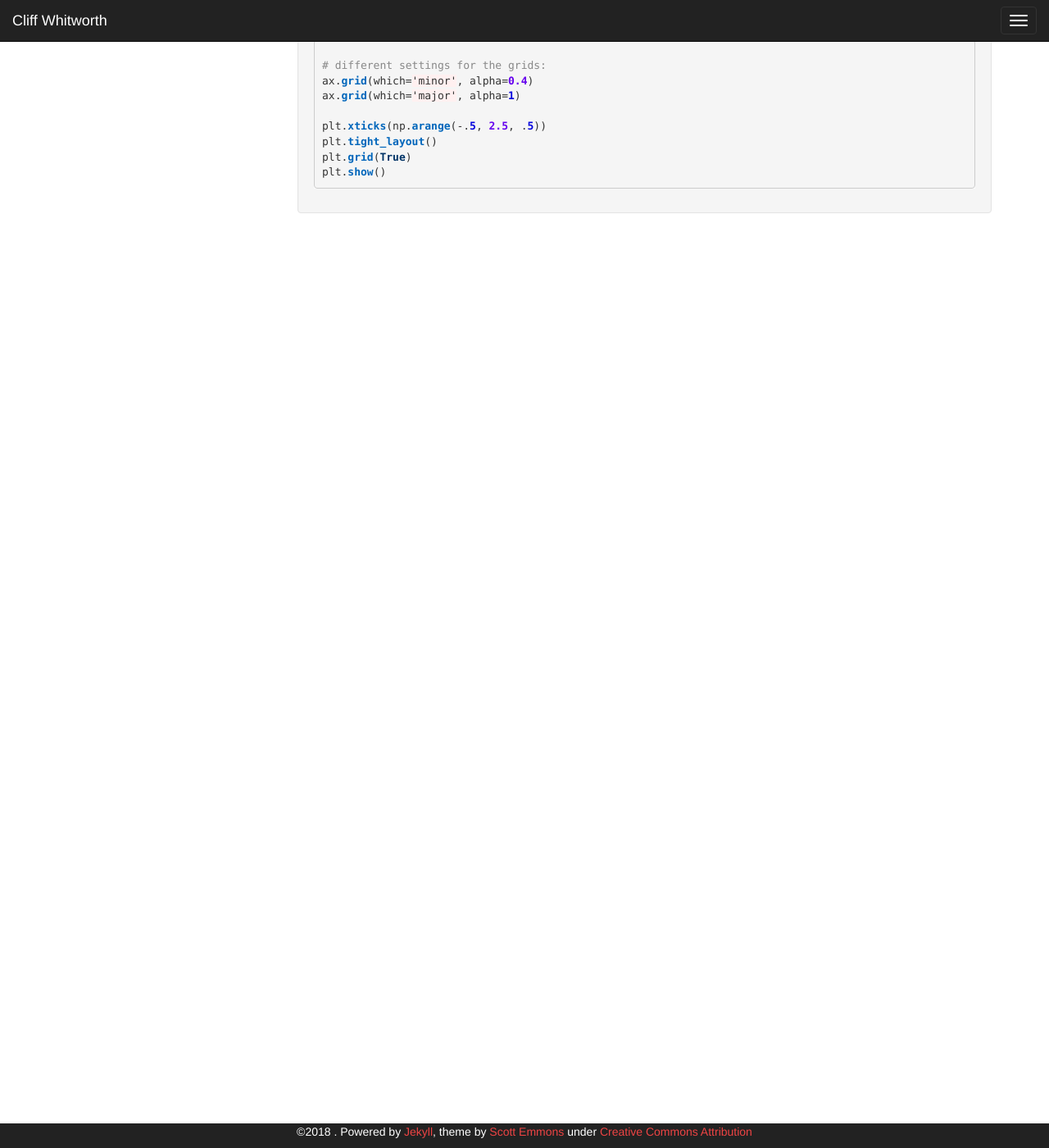
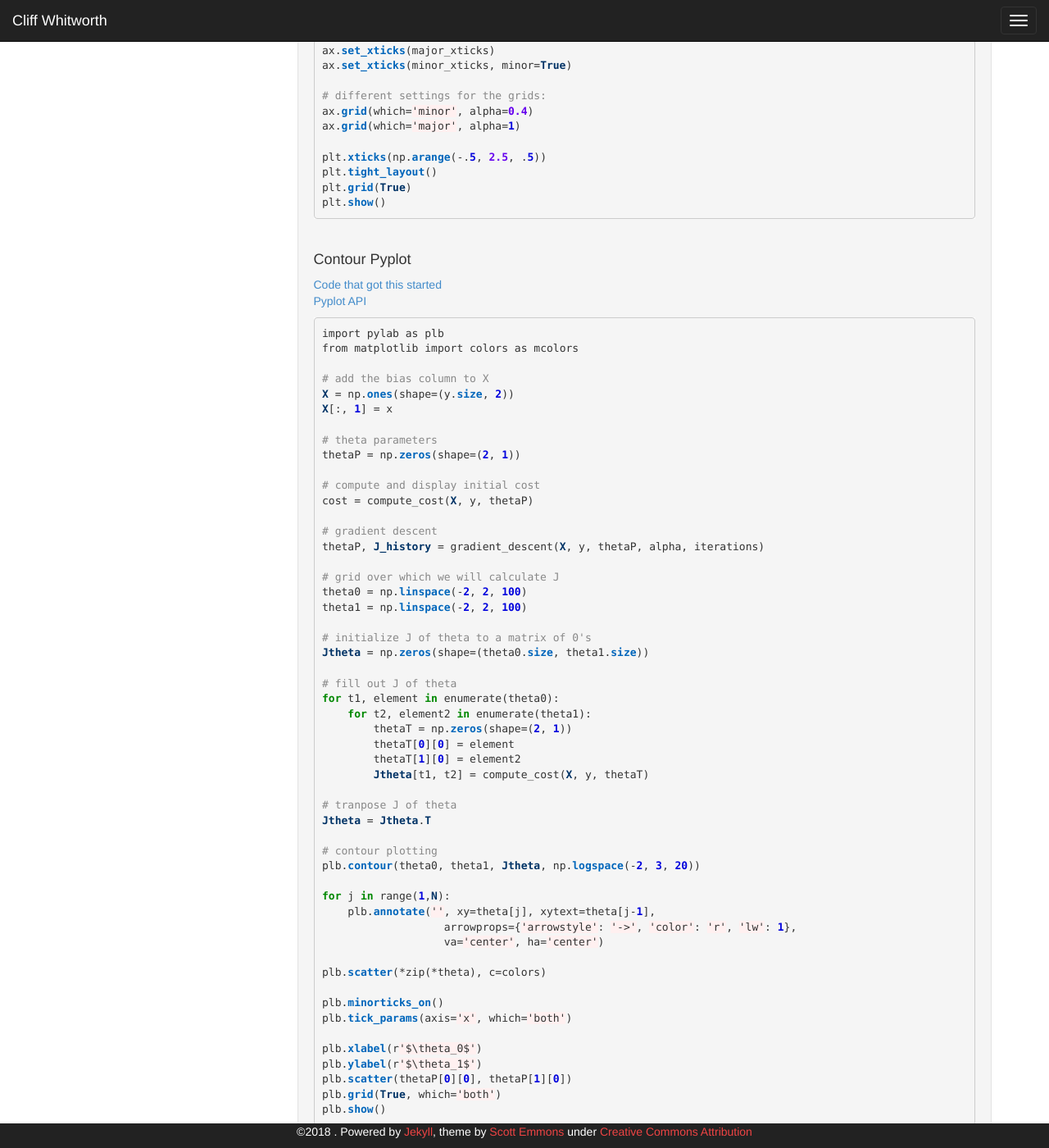
Before and after one commit to cliffwhitworth/cliffwhitworth.github.io, a Jekyll site: the page built from _posts/2018-04-07-matplotlib.markdown, in a window 1280 px wide and 1400 px high, scrolled down 2254 px. Shown: the whole window at 82% size. Built offline with Jekyll 4.4.1, drawn with Linux system fonts in a browser that asks for light colours; some of the changed text lies outside the part shown.

Commit message:
Pyplot Countour

```diff
--- a/_posts/2018-04-01-cost-function.markdown
+++ b/_posts/2018-04-01-cost-function.markdown
@@ -24,13 +24,17 @@ def cost_function(X, y, theta):
 <br />
 <h4>Cost Function Example</h4>
 
+<a href="https://scipython.com/blog/visualizing-the-gradient-descent-method/">
+Code that got this started
+</a>
+
+
 {% highlight ruby %}
 
 import numpy as np
 import pandas as pd
 import matplotlib.pyplot as plt
 import pylab as plb
-from matplotlib import colors as mcolors
 
 def cost_func(theta):
     theta = np.atleast_2d(np.asarray(theta))
--- a/_posts/2018-04-07-matplotlib.markdown
+++ b/_posts/2018-04-07-matplotlib.markdown
@@ -104,6 +104,8 @@ plt.show()
 
 {% highlight ruby %}
 
+from matplotlib import colors as mcolors
+
 # Start the plot
 fig, ax = plt.subplots(nrows=1, ncols=1, figsize=(4,5))
 
@@ -152,3 +154,71 @@ plt.grid(True)
 plt.show()
 
 {% endhighlight %}
+
+<br />
+<h4>Contour Pyplot</h4>
+
+<a href="https://scipython.com/blog/visualizing-the-gradient-descent-method/">
+Code that got this started
+</a>
+<br />
+<a href="https://matplotlib.org/api/pyplot_api.html">
+Pyplot API
+</a>
+<br />
+{% highlight ruby %}
+
+import pylab as plb
+from matplotlib import colors as mcolors
+
+# add the bias column to X
+X = np.ones(shape=(y.size, 2))
+X[:, 1] = x
+
+# theta parameters
+thetaP = np.zeros(shape=(2, 1))
+
+# compute and display initial cost
+cost = compute_cost(X, y, thetaP)
+
+# gradient descent
+thetaP, J_history = gradient_descent(X, y, thetaP, alpha, iterations)
+
+# grid over which we will calculate J
+theta0 = np.linspace(-2, 2, 100)
+theta1 = np.linspace(-2, 2, 100)
+
+# initialize J of theta to a matrix of 0's
+Jtheta = np.zeros(shape=(theta0.size, theta1.size))
+
+# fill out J of theta
+for t1, element in enumerate(theta0):
+    for t2, element2 in enumerate(theta1):
+        thetaT = np.zeros(shape=(2, 1))
+        thetaT[0][0] = element
+        thetaT[1][0] = element2
+        Jtheta[t1, t2] = compute_cost(X, y, thetaT)
+
+# tranpose J of theta
+Jtheta = Jtheta.T
+
+# contour plotting
+plb.contour(theta0, theta1, Jtheta, np.logspace(-2, 3, 20))
+
+for j in range(1,N):
+    plb.annotate('', xy=theta[j], xytext=theta[j-1],
+                   arrowprops={'arrowstyle': '->', 'color': 'r', 'lw': 1},
+                   va='center', ha='center')
+
+plb.scatter(*zip(*theta), c=colors)
+
+plb.minorticks_on()
+plb.tick_params(axis='x', which='both')
+
+plb.xlabel(r'$\theta_0$')
+plb.ylabel(r'$\theta_1$')
+plb.scatter(thetaP[0][0], thetaP[1][0])
+plb.grid(True, which='both')
+plb.show()
+
+{% endhighlight %}
```
